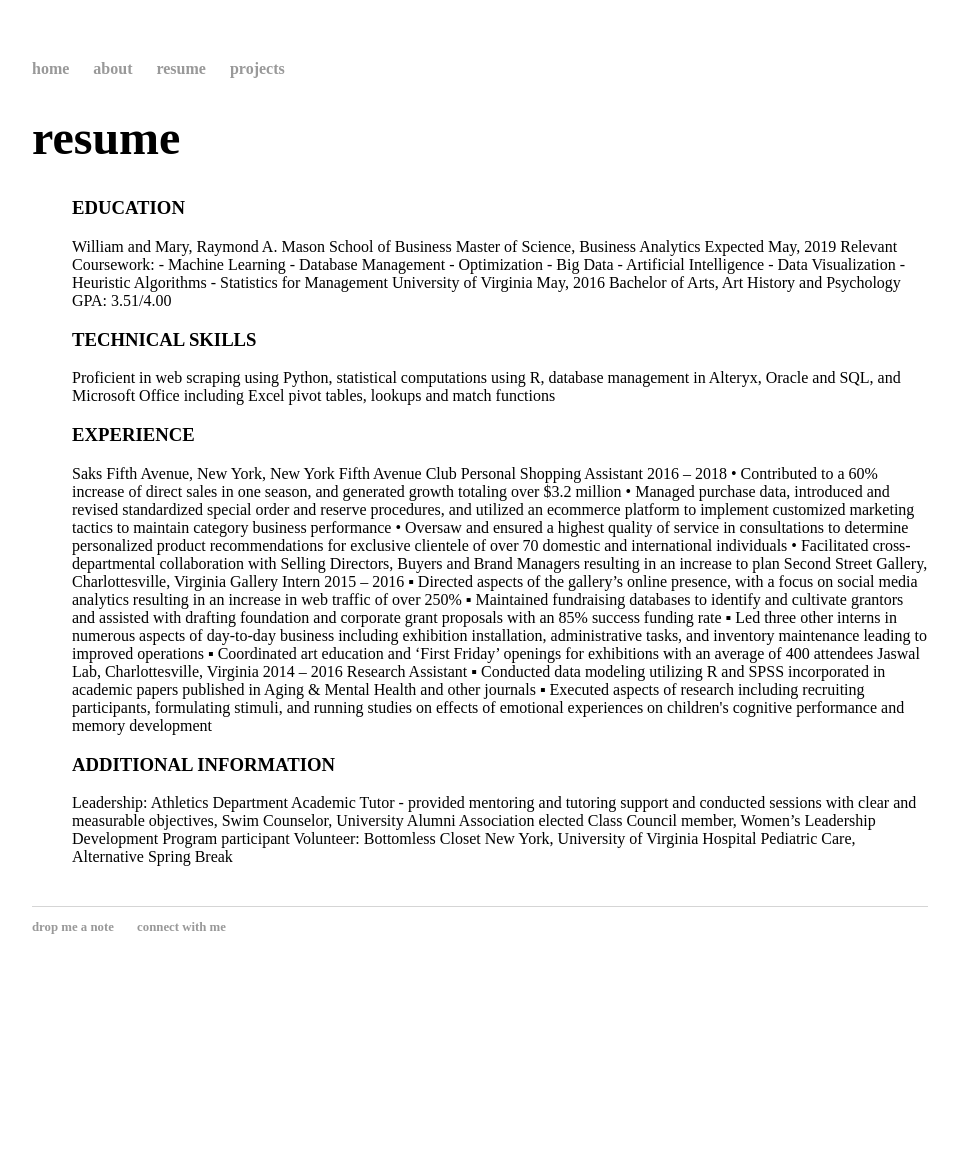
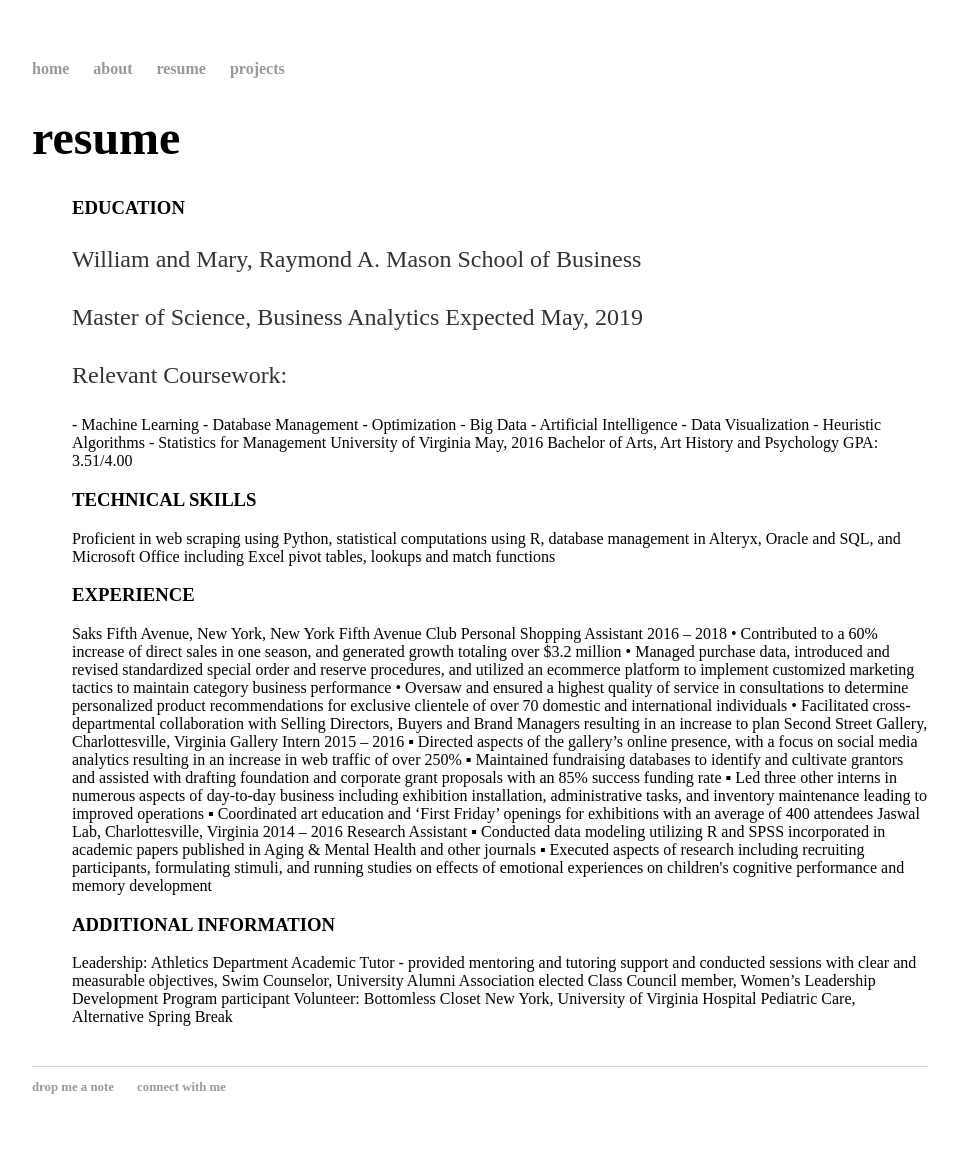
Before and after one commit to amanda-t2/amanda-t2.github.io, a Jekyll site: the page built from resume/index.html, in a window 1280 px wide. Shown: the whole page, without its empty margins (160-1119 px from the left). Built offline with Jekyll 4.4.1, drawn with Linux system fonts in a browser that asks for light colours; before the commit the page ends 995 px from its top, so only the background shows below that.

```diff
--- a/resume/index.html
+++ b/resume/index.html
@@ -5,9 +5,9 @@ title: resume
 	<h1>{{ page.title }}</h1>
 	<ul class="posts">
 		<h3> EDUCATION </h3>
-William and Mary, Raymond A. Mason School of Business
-Master of Science, Business Analytics Expected May, 2019
-Relevant Coursework:
+<p> William and Mary, Raymond A. Mason School of Business </p>
+<p> Master of Science, Business Analytics Expected May, 2019 </p>
+<p> Relevant Coursework: </p>
 - Machine Learning - Database Management - Optimization - Big Data
 - Artificial Intelligence - Data Visualization - Heuristic Algorithms - Statistics for Management
 University of Virginia May, 2016
```
